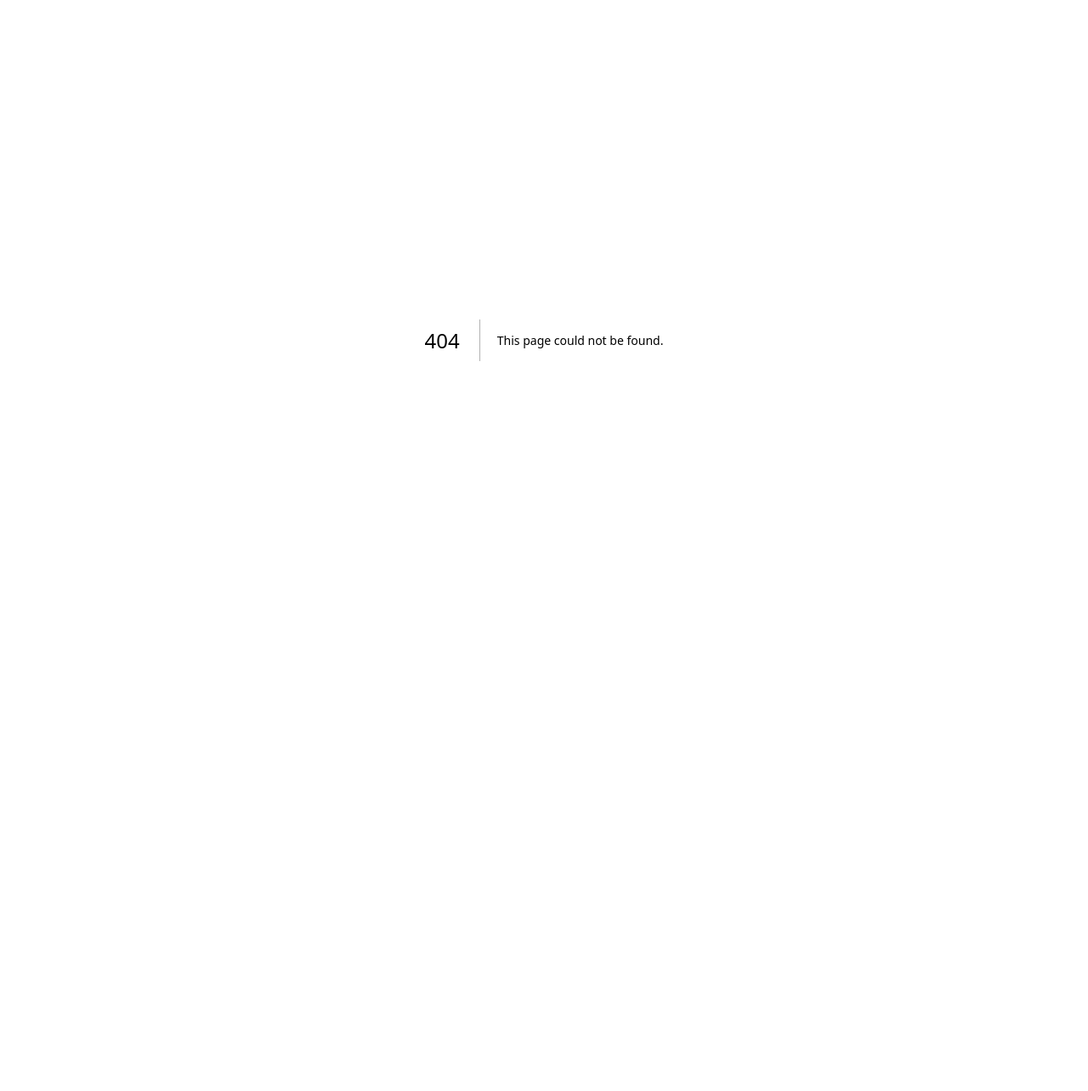
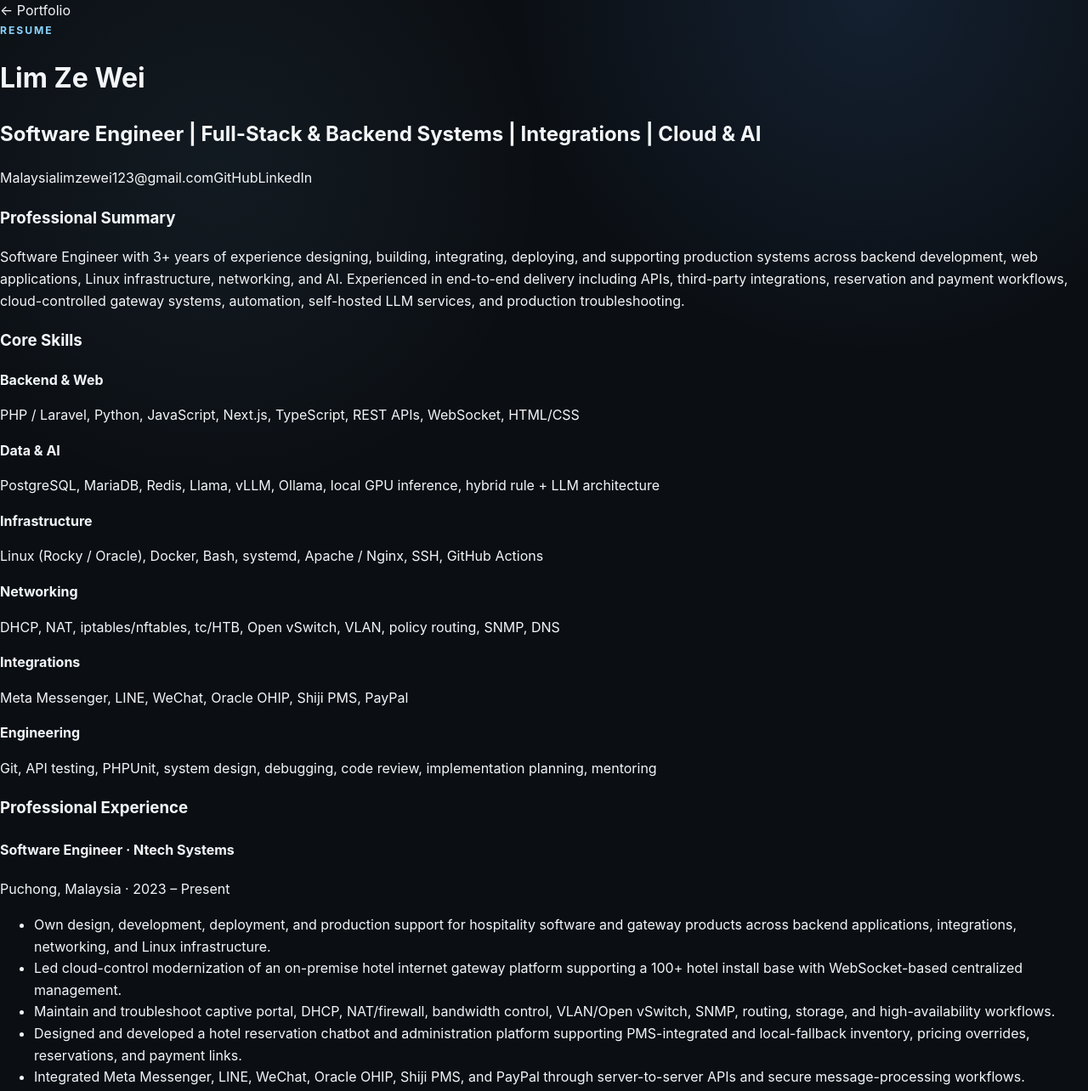
Before and after one commit to limzewei/portfolio, a Next.js app: page /resume in a window 1280 px wide. Before the commit this address had no page. Shown: the top 1284 px of the page at 85% size. Before the commit the page ends 800 px from the top, so only its background shows below. Built offline with nearby package versions, Linux system fonts and the light colour scheme.

Commit message:
feat: add web resume page

```diff
--- /dev/null
+++ b/app/resume/page.tsx
@@ -0,0 +1,111 @@
+import type { Metadata } from "next";
+
+export const metadata: Metadata = {
+  title: "Resume — Lim Ze Wei",
+  description: "Software Engineer resume — backend systems, integrations, Linux infrastructure, networking, and AI."
+};
+
+const skills = [
+  ["Backend & Web", "PHP / Laravel, Python, JavaScript, Next.js, TypeScript, REST APIs, WebSocket, HTML/CSS"],
+  ["Data & AI", "PostgreSQL, MariaDB, Redis, Llama, vLLM, Ollama, local GPU inference, hybrid rule + LLM architecture"],
+  ["Infrastructure", "Linux (Rocky / Oracle), Docker, Bash, systemd, Apache / Nginx, SSH, GitHub Actions"],
+  ["Networking", "DHCP, NAT, iptables/nftables, tc/HTB, Open vSwitch, VLAN, policy routing, SNMP, DNS"],
+  ["Integrations", "Meta Messenger, LINE, WeChat, Oracle OHIP, Shiji PMS, PayPal"],
+  ["Engineering", "Git, API testing, PHPUnit, system design, debugging, code review, implementation planning, mentoring"]
+];
+
+export default function ResumePage() {
+  return (
+    <main className="resume-shell">
+      <header className="resume-header">
+        <a className="resume-back" href="/">← Portfolio</a>
+        <p className="eyebrow">Resume</p>
+        <h1>Lim Ze Wei</h1>
+        <h2>Software Engineer | Full-Stack & Backend Systems | Integrations | Cloud & AI</h2>
+        <div className="resume-contact">
+          <span>Malaysia</span>
+          <a href="mailto:limzewei123@gmail.com">limzewei123@gmail.com</a>
+          <a href="https://github.com/limzewei" target="_blank" rel="noreferrer">GitHub</a>
+          <a href="https://www.linkedin.com/in/zewei-lim-74269a2a7/" target="_blank" rel="noreferrer">LinkedIn</a>
+        </div>
+      </header>
+
+      <section className="resume-section">
+        <h3>Professional Summary</h3>
+        <p>
+          Software Engineer with 3+ years of experience designing, building, integrating, deploying,
+          and supporting production systems across backend development, web applications, Linux
+          infrastructure, networking, and AI. Experienced in end-to-end delivery including APIs,
+          third-party integrations, reservation and payment workflows, cloud-controlled gateway
+          systems, automation, self-hosted LLM services, and production troubleshooting.
+        </p>
+      </section>
+
+      <section className="resume-section">
+        <h3>Core Skills</h3>
+        <div className="resume-skill-grid">
+          {skills.map(([label, value]) => (
+            <div key={label}>
+              <strong>{label}</strong>
+              <p>{value}</p>
+            </div>
+          ))}
+        </div>
+      </section>
+
+      <section className="resume-section">
+        <div className="resume-role-head">
+          <div>
+            <h3>Professional Experience</h3>
+            <h4>Software Engineer · Ntech Systems</h4>
+            <p>Puchong, Malaysia · 2023 – Present</p>
+          </div>
+        </div>
+        <ul>
+          <li>Own design, development, deployment, and production support for hospitality software and gateway products across backend applications, integrations, networking, and Linux infrastructure.</li>
+          <li>Led cloud-control modernization of an on-premise hotel internet gateway platform supporting a 100+ hotel install base with WebSocket-based centralized management.</li>
+          <li>Maintain and troubleshoot captive portal, DHCP, NAT/firewall, bandwidth control, VLAN/Open vSwitch, SNMP, routing, storage, and high-availability workflows.</li>
+          <li>Designed and developed a hotel reservation chatbot and administration platform supporting PMS-integrated and local-fallback inventory, pricing overrides, reservations, and payment links.</li>
+          <li>Integrated Meta Messenger, LINE, WeChat, Oracle OHIP, Shiji PMS, and PayPal through server-to-server APIs and secure message-processing workflows.</li>
+          <li>Introduced a hybrid LLM architecture where models handle intent, extraction, and response generation while backend services enforce booking rules, state, PMS calls, and payment logic.</li>
+          <li>Deployed and benchmarked self-hosted LLM services using Llama, vLLM/Ollama, Redis, and multi-GPU Tesla V100 infrastructure.</li>
+          <li>Lead day-to-day engineering work through planning, implementation guidance, code review, production troubleshooting, task coordination, and mentoring interns.</li>
+        </ul>
+      </section>
+
+      <section className="resume-section">
+        <h3>Selected Projects</h3>
+        <div className="resume-project">
+          <h4>AI Business OS · Independent Project — In Development</h4>
+          <p>
+            Developing a modular AI-ready operations platform for freelancers and SMEs. The current
+            engineering work includes Next.js, FastAPI, PostgreSQL/pgvector, Redis, tenant-aware
+            workflows, transaction/audit infrastructure, and governed AI capabilities.
+          </p>
+        </div>
+        <div className="resume-project">
+          <h4>AgentCTL · Private Developer Tooling Project</h4>
+          <p>
+            Developing tooling for installing, synchronizing, and standardizing AI-agent skills,
+            MCP/configuration, provider accounts, project instructions, CLI/desktop workflows, and
+            CI validation across coding-agent environments.
+          </p>
+        </div>
+      </section>
+
+      <section className="resume-section resume-two-col">
+        <div>
+          <h3>Education</h3>
+          <h4>Bachelor of Information Technology (Hons.) — Security Technology</h4>
+          <p>Multimedia University · 2020 – 2023 · CGPA 3.46</p>
+          <h4>Diploma in Information Technology</h4>
+          <p>Multimedia University · 2018 – 2020 · CGPA 3.54 · Dean's List (2019)</p>
+        </div>
+        <div>
+          <h3>Languages</h3>
+          <p>Bahasa Malaysia · English · Mandarin · Cantonese · Korean</p>
+        </div>
+      </section>
+    </main>
+  );
+}
```
